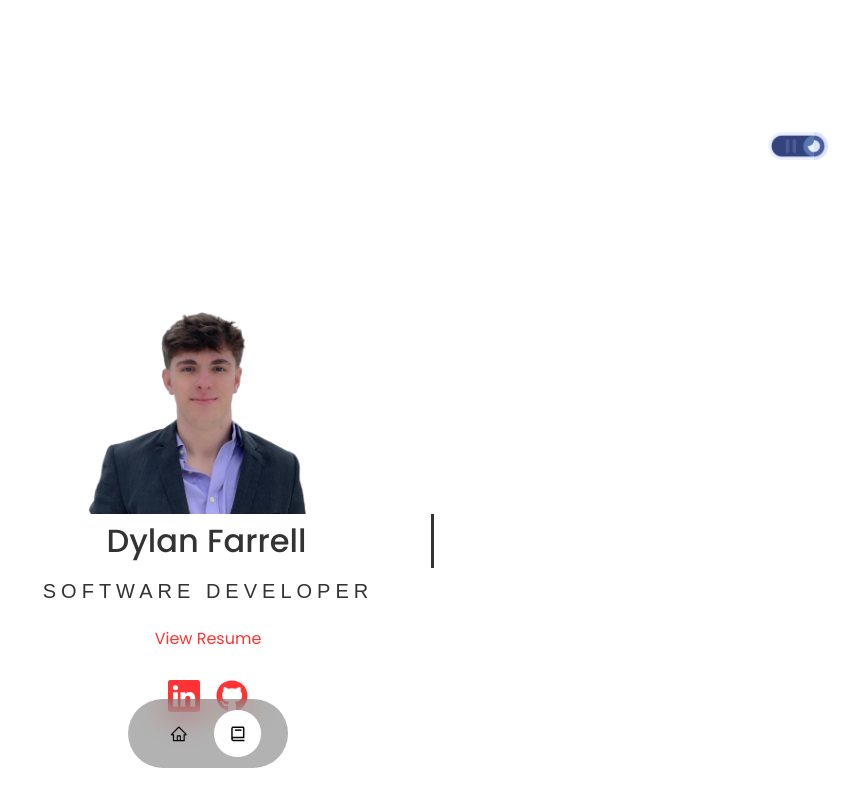
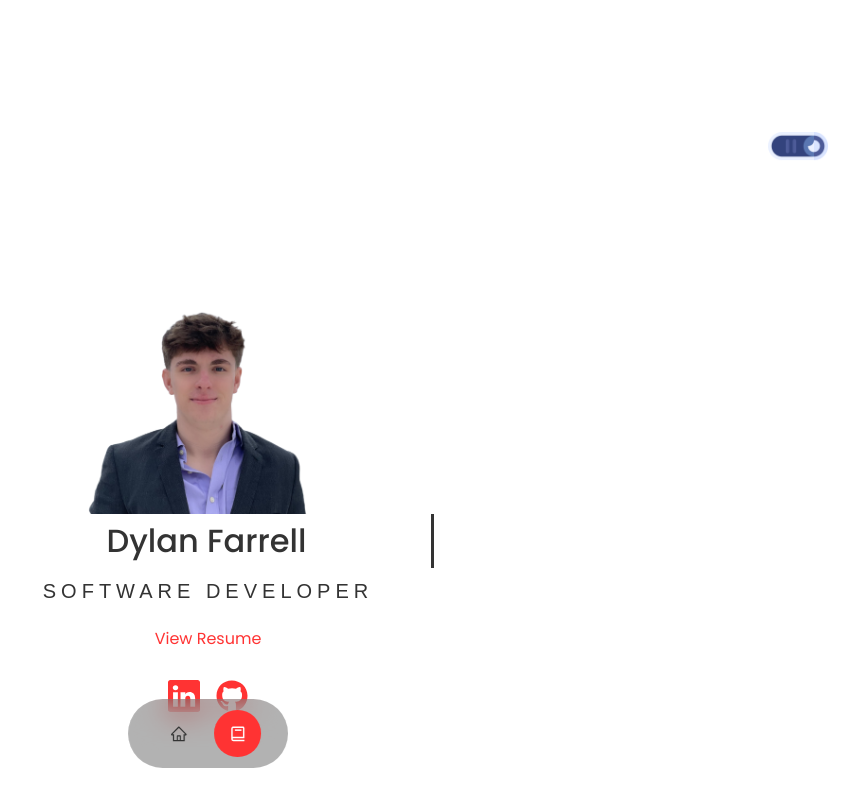
Before and after one commit to Swoopi/Portfolio, a React (Create React App) app: page / in a window 1280 px wide. Shown: the top 800 px of the page, without its empty margins (432-1280 px from the left). Built offline with nearby package versions, Linux system fonts and the light colour scheme.

Commit message:
Updated navbar to fix light/dark changes

```diff
--- a/src/components/nav/nav.css
+++ b/src/components/nav/nav.css
@@ -19,14 +19,14 @@ nav a {
     padding: 0.9rem;
     border-radius: 50%;
     display:flex;
-    color: var(--color-light);
+    color: var(--color-text);
     font-size: 1.1rem;
 }
-nav a:hover{
-    background: rgba(0,0,0,0.3);
+nav a:hover {
+    background: rgba(255, 255, 255, 0.1);
+}
 
+nav a.active{
+    background: var(--color-primary);
+    color:var(--color-bg);
 }
-nav a.active{
-    background: white;
-    color:var(--color-light);
-}
```
